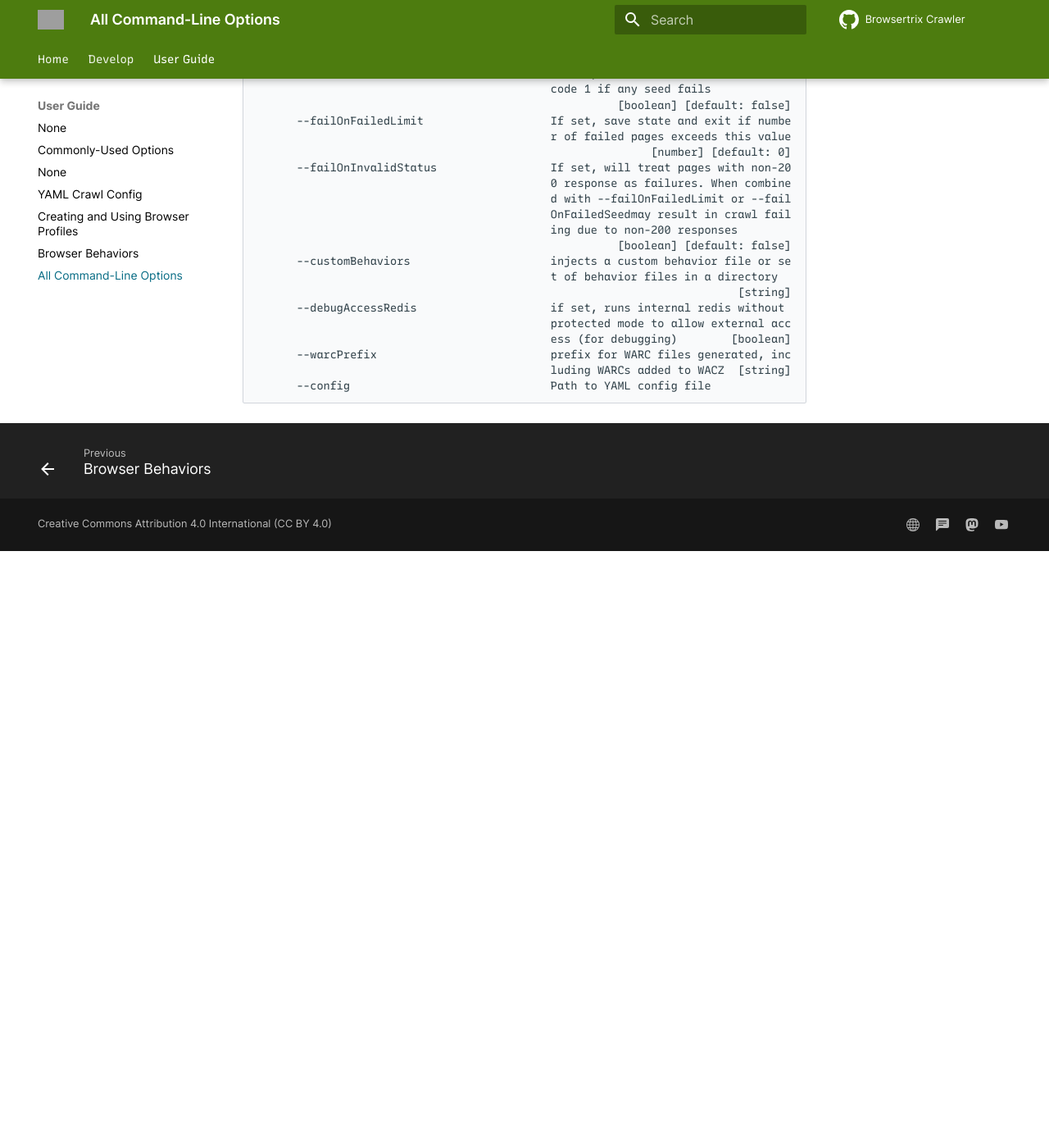
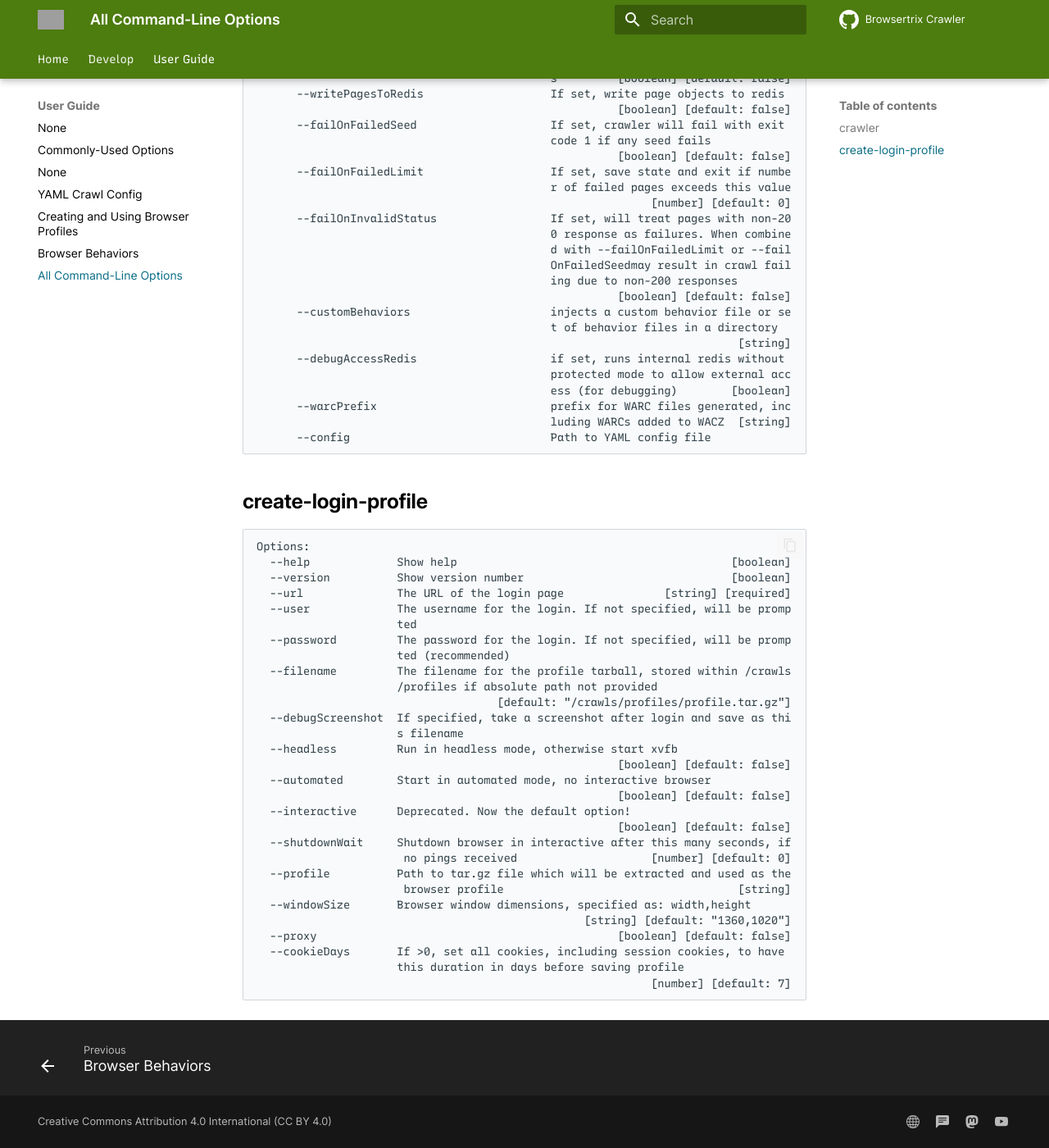
Before and after one commit to webrecorder/browsertrix-crawler, an MkDocs documentation site: the page built from docs/docs/user-guide/cli-options.md, in a window 1280 px wide and 1400 px high, scrolled down 4311 px. Shown: the whole window at 82% size. Built offline with MkDocs 1.6.1 and Material for MkDocs 9.7.7, drawn with Linux system fonts in a browser that asks for light colours; comment, search, counter and statistics services are not loaded; before the commit the page ends 4983 px from its top, so only the background shows below that; some of the changed text lies outside the part shown; grey boxes are pictures that could not be loaded.

Commit message:
Resolve non-absolute filename paths within /crawls/profiles/
Update docs and script to also include create-login-profile in cli opts

````diff
--- a/docs/docs/user-guide/cli-options.md
+++ b/docs/docs/user-guide/cli-options.md
@@ -241,3 +241,37 @@ Options:
                                             luding WARCs added to WACZ  [string]
       --config                              Path to YAML config file
 ```
+
+## create-login-profile
+
+```
+Options:
+  --help             Show help                                         [boolean]
+  --version          Show version number                               [boolean]
+  --url              The URL of the login page               [string] [required]
+  --user             The username for the login. If not specified, will be promp
+                     ted
+  --password         The password for the login. If not specified, will be promp
+                     ted (recommended)
+  --filename         The filename for the profile tarball, stored within /crawls
+                     /profiles if absolute path not provided
+                                    [default: "/crawls/profiles/profile.tar.gz"]
+  --debugScreenshot  If specified, take a screenshot after login and save as thi
+                     s filename
+  --headless         Run in headless mode, otherwise start xvfb
+                                                      [boolean] [default: false]
+  --automated        Start in automated mode, no interactive browser
+                                                      [boolean] [default: false]
+  --interactive      Deprecated. Now the default option!
+                                                      [boolean] [default: false]
+  --shutdownWait     Shutdown browser in interactive after this many seconds, if
+                      no pings received                    [number] [default: 0]
+  --profile          Path to tar.gz file which will be extracted and used as the
+                      browser profile                                   [string]
+  --windowSize       Browser window dimensions, specified as: width,height
+                                                 [string] [default: "1360,1020"]
+  --proxy                                             [boolean] [default: false]
+  --cookieDays       If >0, set all cookies, including session cookies, to have
+                     this duration in days before saving profile
+                                                           [number] [default: 7]
+```
--- a/package.json
+++ b/package.json
@@ -1,6 +1,6 @@
 {
   "name": "browsertrix-crawler",
-  "version": "1.1.0-beta.3",
+  "version": "1.1.0-beta.4",
   "main": "browsertrix-crawler",
   "type": "module",
   "repository": "https://github.com/webrecorder/browsertrix-crawler",
````
Also changed, not shown: other parts of docs/docs/user-guide/cli-options.md (+3 -3 lines), 2 other files.
